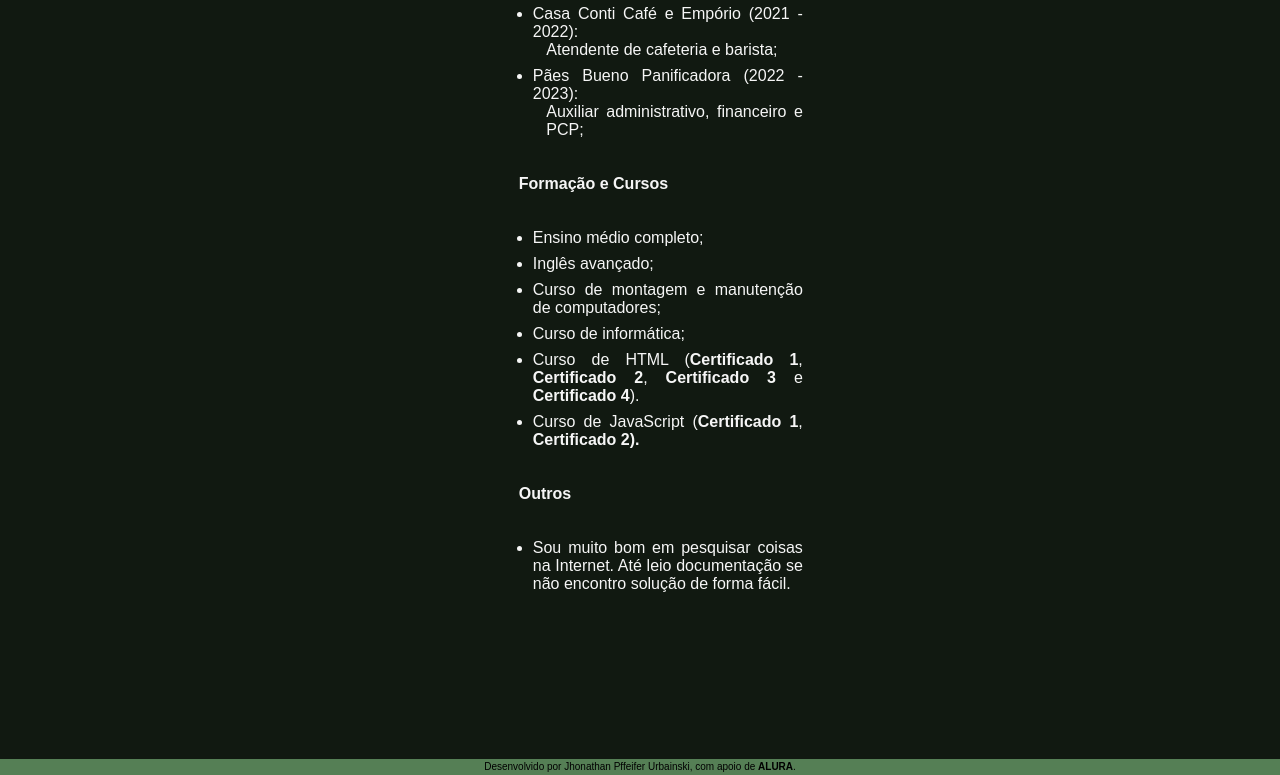
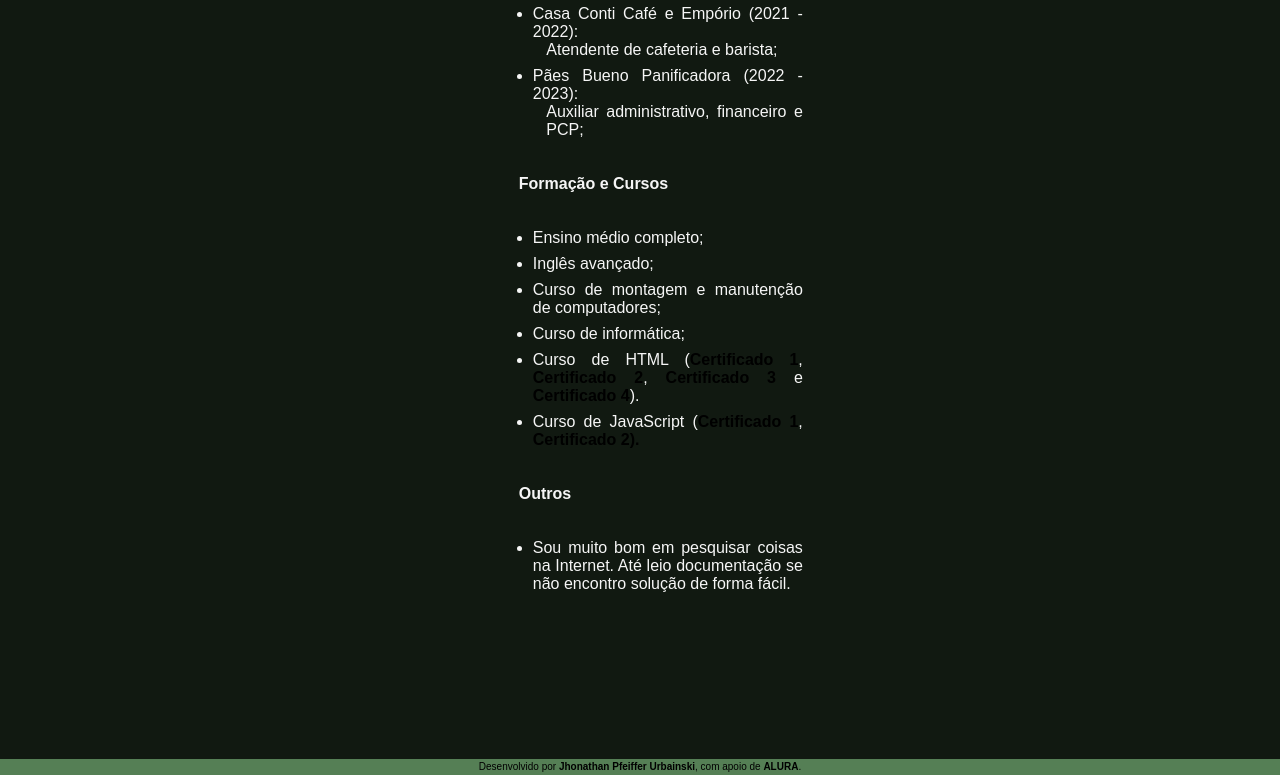
Before and after one commit to jhonathan-p/curriculo, a plain HTML site: page curriculo.html in a window 1280 px wide. Shown: the part 619-1394 px from the top of the page. Drawn offline with Linux system fonts and the light colour scheme.

Commit message:
anchor footer jhonathan

```diff
--- a/curriculo.html
+++ b/curriculo.html
@@ -103,8 +103,8 @@
     </main>
 
     <footer>
-        <p>Desenvolvido por Jhonathan Pffeifer Urbainski, com apoio de <a class="alura" href="https://www.alura.com.br/"
-                target="_blank">ALURA</a>.</p>
+        <p>Desenvolvido por <a href="https://github.com/jhonathan-p" target="_blank">Jhonathan Pfeiffer Urbainski</a>,
+            com apoio de <a class="alura" href="https://www.alura.com.br/" target="_blank">ALURA</a>.</p>
     </footer>
     <script src="app.js" defer></script>
 </body>
--- a/styles/lightmode.css
+++ b/styles/lightmode.css
@@ -178,7 +178,7 @@ ul {
 }
 
 a{
-    color:#111911;
+    color:#000000;
     font-weight:bold
 }
 
--- a/styles/style.css
+++ b/styles/style.css
@@ -174,7 +174,7 @@ ul {
 }
 
 a{
-    color:#F6F6F6;
+    color:#000000;
     font-weight:bold
 }
 
```
Also changed, not shown: about.html (+2 -1 lines), index.html (+9 -4 lines).
